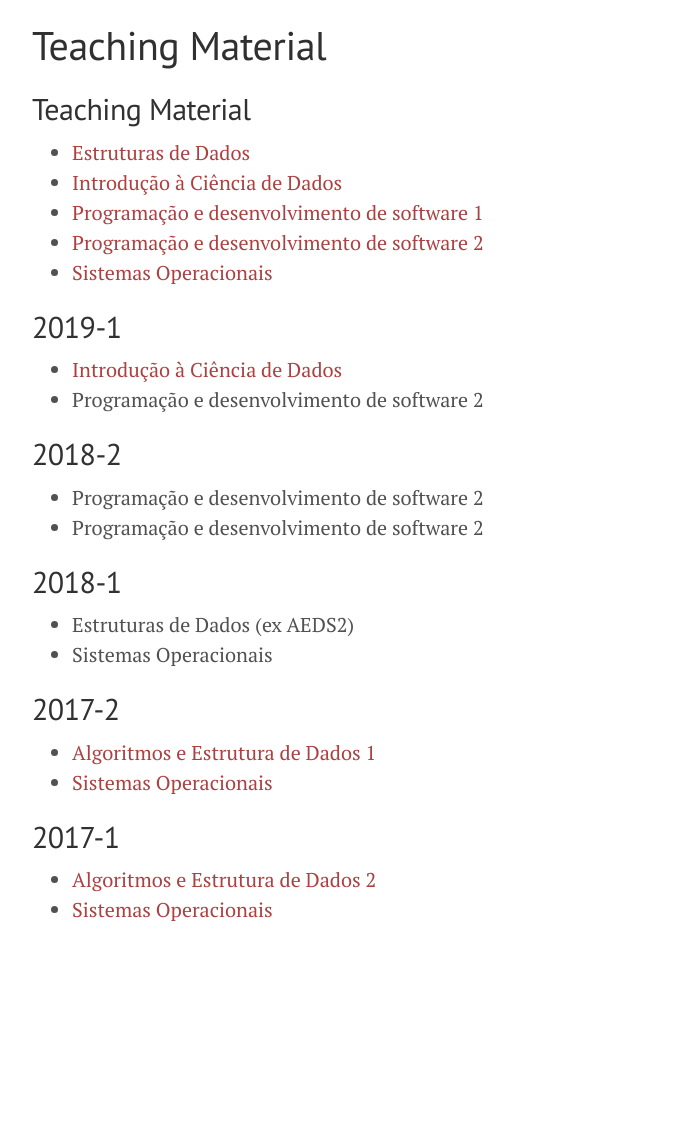
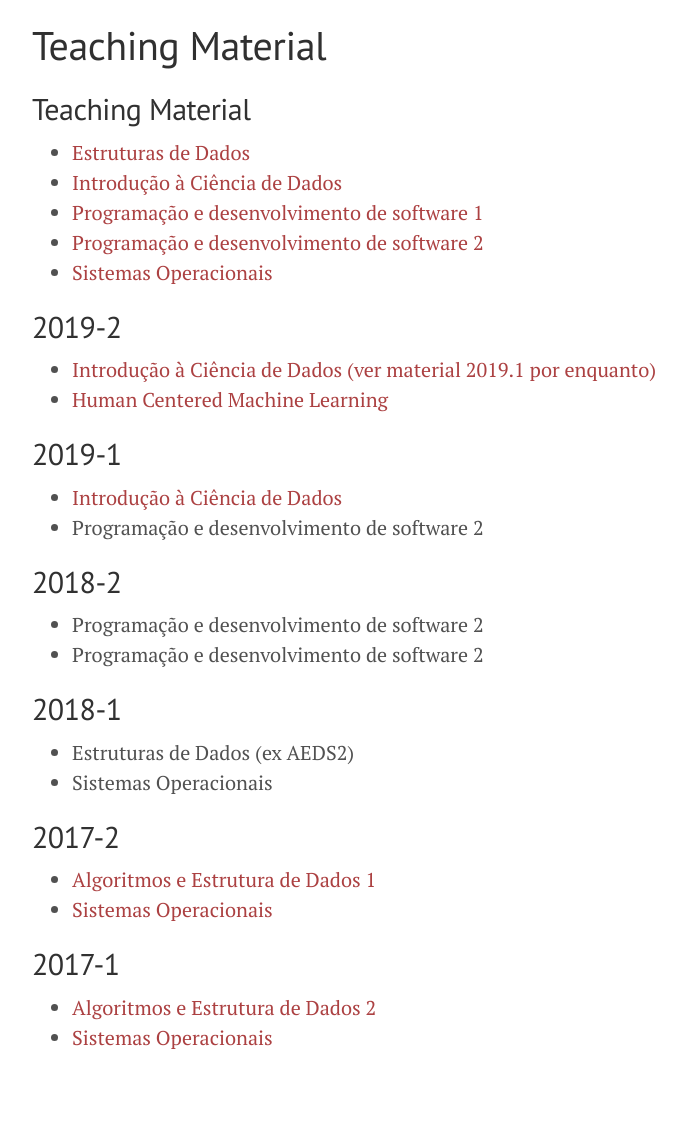
Before and after one commit to flaviovdf/flaviovdf.github.io, a Jekyll site: the page built from teaching/index.md, in a window 1280 px wide. Shown: the whole page, without its empty margins (248-934 px from the left). Built offline with Jekyll 4.4.1, drawn with Linux system fonts in a browser that asks for light colours; before the commit the page ends 1005 px from its top, so only the background shows below that.

Commit message:
Update index.md

```diff
--- a/teaching/index.md
+++ b/teaching/index.md
@@ -11,6 +11,11 @@ permalink: /teaching/
   * [Programação e desenvolvimento de software 1](https://github.com/flaviovdf/programacao)
   * [Programação e desenvolvimento de software 2](https://github.com/flaviovdf/programacao-2)
   * [Sistemas Operacionais](https://github.com/flaviovdf/sistemas-operacionais)
+
+## 2019-2
+   * [Introdução à Ciência de Dados (ver material 2019.1 por enquanto)](https://github.com/icd-ufmg/2019.1)
+   * [Human Centered Machine Learning](https://docs.google.com/document/d/1mGAOLGnWxsxzCPLBvt4w7dIu5FbHco9e3mLR8ymkvzc/edit?usp=sharing)
+
 
 ## 2019-1
   * [Introdução à Ciência de Dados](https://github.com/icd-ufmg/2019.1)
```
